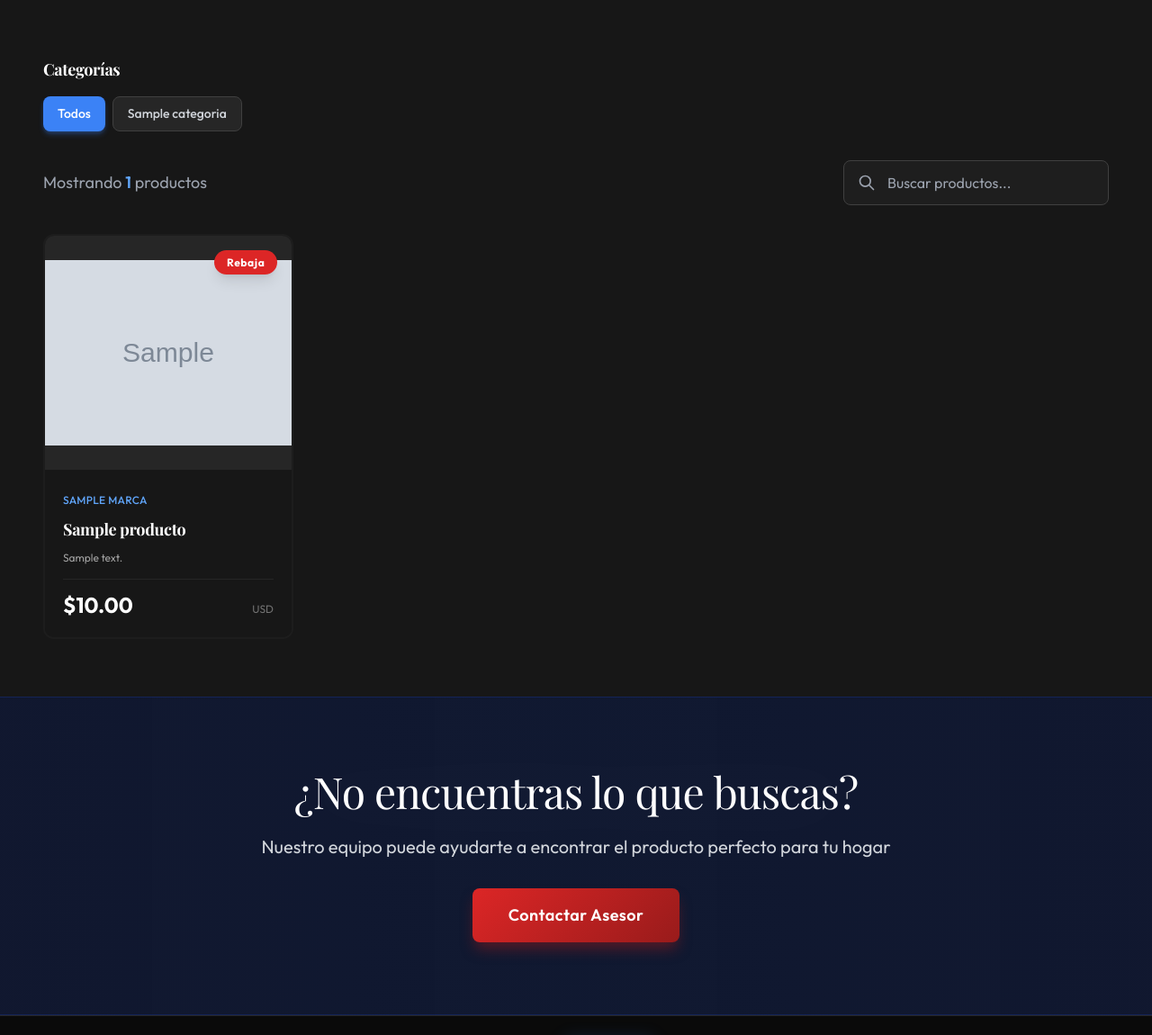
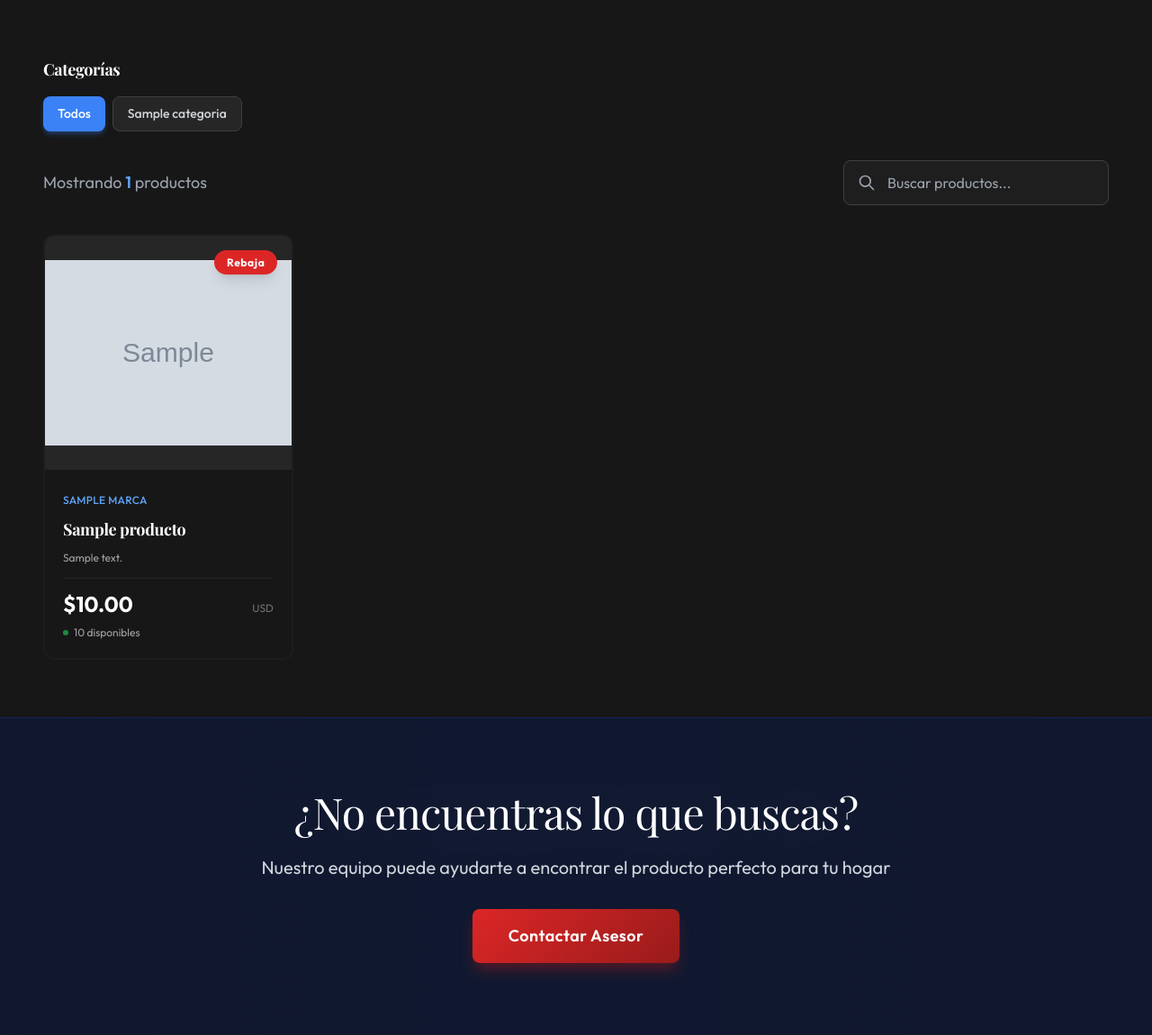
Before and after one commit to Manulynx/kitaluro, a Django app: page /productos/ in a window 1280 px wide. Shown: the part 330-1480 px from the top of the page at 90% size. Run offline with Django 5.2, Linux system fonts and the light colour scheme; tables that the repository leaves empty hold one stand-in row (values such as "Sample post"); grey boxes marked "Sample" are stand-in pictures; some libraries are stand-ins or nearby versions.

Commit message:
Lupa y en stock

```diff
--- a/kitaluro/templates/base.html
+++ b/kitaluro/templates/base.html
@@ -539,8 +539,8 @@
                             {% for sub in cat.subcategorias.all %}
                             <span
                               class="text-xs text-neutral-400 dark:text-neutral-500">{{ sub.nombre }}
-                              {% if not forloop.last %},
-                              {% endif %}</span>
+                              {% if not forloop.last %}, {% endif %}
+                            </span>
                             {% endfor %}
                           </span>
                           {% endif %}
@@ -1068,9 +1068,10 @@
                               ? `
                             <span class="text-lg font-bold text-neutral-900 dark:text-white">$${producto.precio_oferta}</span>
                             <span class="text-sm text-neutral-500 dark:text-neutral-500 line-through">$${producto.precio}</span>
+                            ${producto.descuento ? `<span class="text-xs font-semibold text-red-500 dark:text-red-400">-${producto.descuento}%</span>` : ""}
                           `
                               : `
-                            <span class="text-lg font-bold text-neutral-900 dark:text-white">$${producto.precio}</span>
+                            <span class="text-lg font-bold text-neutral-900 dark:text-white">$${producto.precio_final}</span>
                           `
                           }
                         </div>
--- a/productos/templates/index.html
+++ b/productos/templates/index.html
@@ -19,7 +19,7 @@
     <h1
       class="reveal text-4xl sm:text-4xl lg:text-4xl font-serif mb-3 text-neutral-900 dark:text-white drop-shadow-lg dark:drop-shadow-[0_0_40px_rgba(255,255,255,0.1)]"
     >
-      {% if categoria_activa %}{{ categoria_activa.nombre }} {% else %}Catálogo{% endif %}
+      {% if categoria_activa %}{{ categoria_activa.nombre }} {% else%}Catálogo{% endif %}
     </h1>
     {% if categoria_activa %}
     <a
@@ -252,6 +252,22 @@
                 >USD</span
               >
             </div>
+            {% endif %} {% if producto.stock %}
+            <div class="flex items-center gap-1.5 text-xs mt-2">
+              <div
+                class="w-1.5 h-1.5 bg-green-500 rounded-full animate-pulse"
+              ></div>
+              <span class="text-neutral-600 dark:text-neutral-400"
+                >{{ producto.stock }} disponibles</span
+              >
+            </div>
+            {% else %}
+            <div class="flex items-center gap-1.5 text-xs mt-2">
+              <div class="w-1.5 h-1.5 bg-red-500 rounded-full"></div>
+              <span class="text-neutral-500 dark:text-neutral-500"
+                >Agotado</span
+              >
+            </div>
             {% endif %}
           </div>
         </div>
--- a/productos/views.py
+++ b/productos/views.py
@@ -1000,7 +1000,8 @@ def buscar_productos(request):
             'nombre': producto.nombre,
             'slug': producto.slug,
             'descripcion_corta': producto.descripcion_corta or '',
-            'precio': str(producto.precio_final),
+            'precio': str(producto.precio),
+            'precio_final': str(producto.precio_final),
             'precio_oferta': str(producto.precio_oferta) if producto.tiene_descuento else None,
             'descuento': producto.porcentaje_descuento if producto.en_oferta else None,
             'imagen': imagen_url,
```
Also changed, not shown: kitaluro/templates/home.html (+11 -0 lines), productos/templates/detalle.html (+11 -0 lines).
